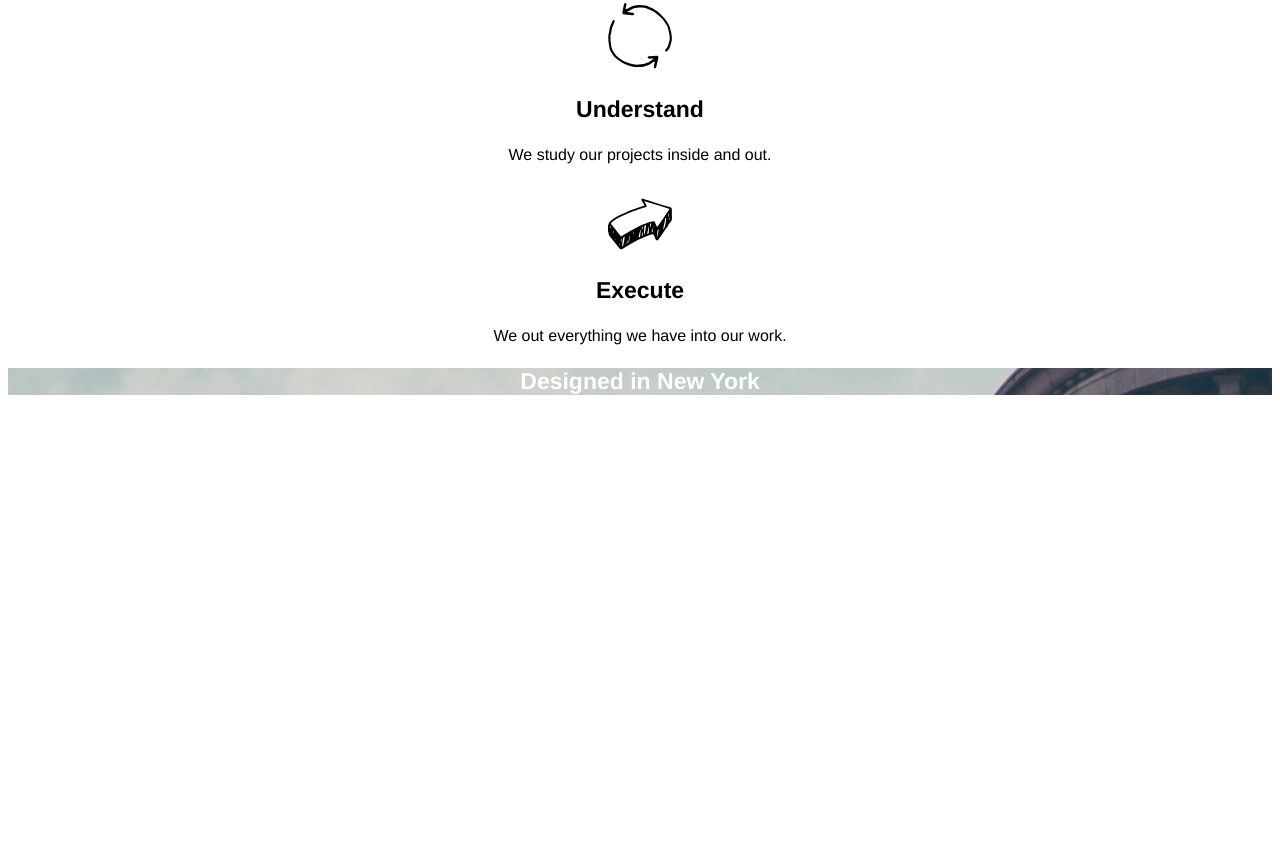
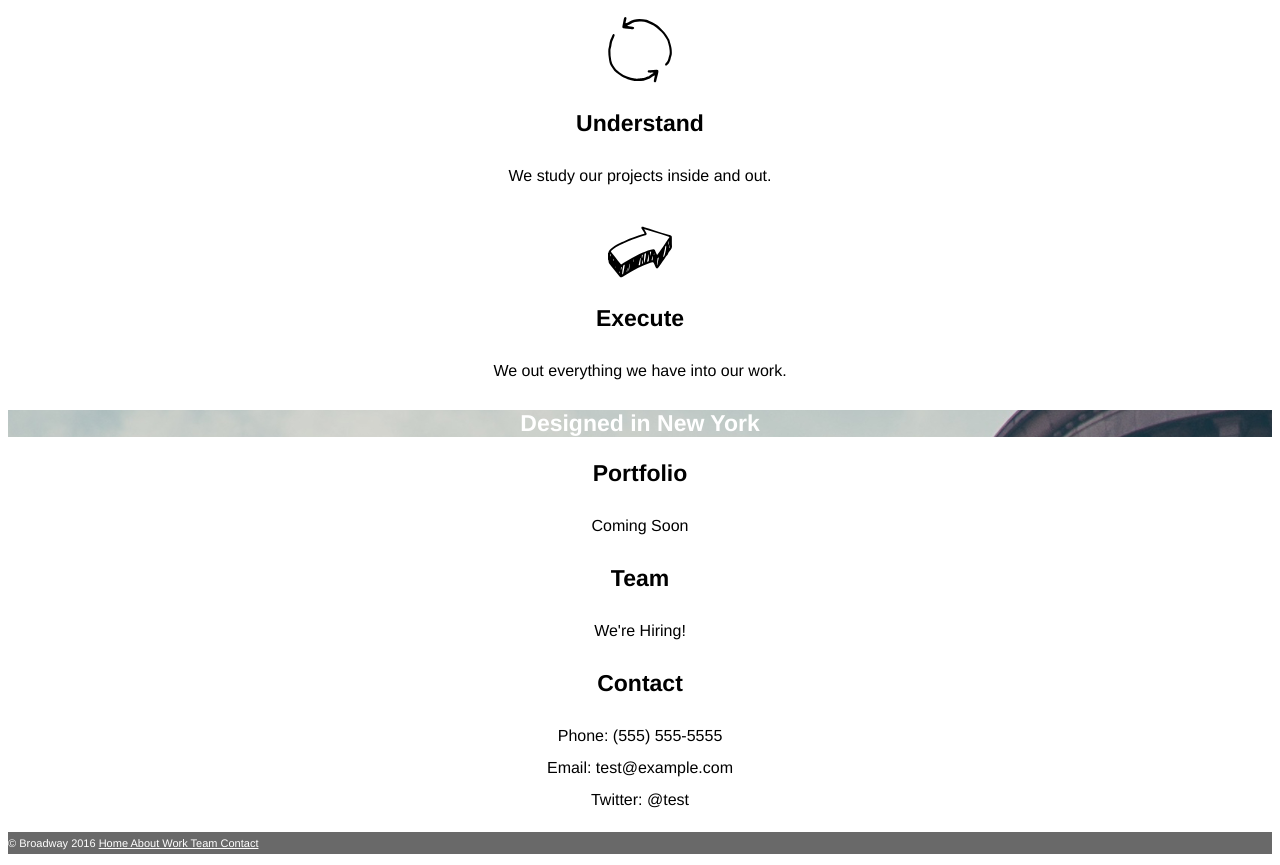
Before and after one commit to AGenerallo/broadway, a plain HTML site: page index.html in a window 1280 px wide. Shown: the part 585-1450 px from the top of the page. Before the commit the page ends 1003 px from the top, so only its background shows below. Drawn offline with Linux system fonts and the light colour scheme.

Commit message:
Final push.

```diff
--- a/index.html
+++ b/index.html
@@ -32,5 +32,17 @@
       Designed in New York
     </h3>
 
+    <h3> Portfolio </h3>
+    <p> Coming Soon </p>
+    <h3> Team </h3>
+    <p> We're Hiring! </p>
+    <h3> Contact </h3>
+    <p> Phone: (555) 555-5555 <br>
+      Email: test@example.com <br>
+      Twitter: @test </p>
+    <p id="footer">
+      &copy; Broadway 2016 <span id="footermenu"> Home About Work Team Contact </span>
+   </p>
+
   </body>
 </html>
--- a/resources/css/style.css
+++ b/resources/css/style.css
@@ -22,6 +22,10 @@ h3 {
   font-size: 23px;
 }
 
+p {
+  line-height: 2;
+}
+
 #header {
   background-image: url('../images/the-flatiron-building.png');
   color: white;
@@ -41,3 +45,14 @@ h3 {
   background-image: url('../images/the-flatiron-building.png');
 
 }
+
+#footer {
+  font-size: 11px;
+  background-color: dimgray;
+  text-align: left;
+  color: white;
+}
+
+#footermenu {
+  text-decoration: underline;
+}
```
